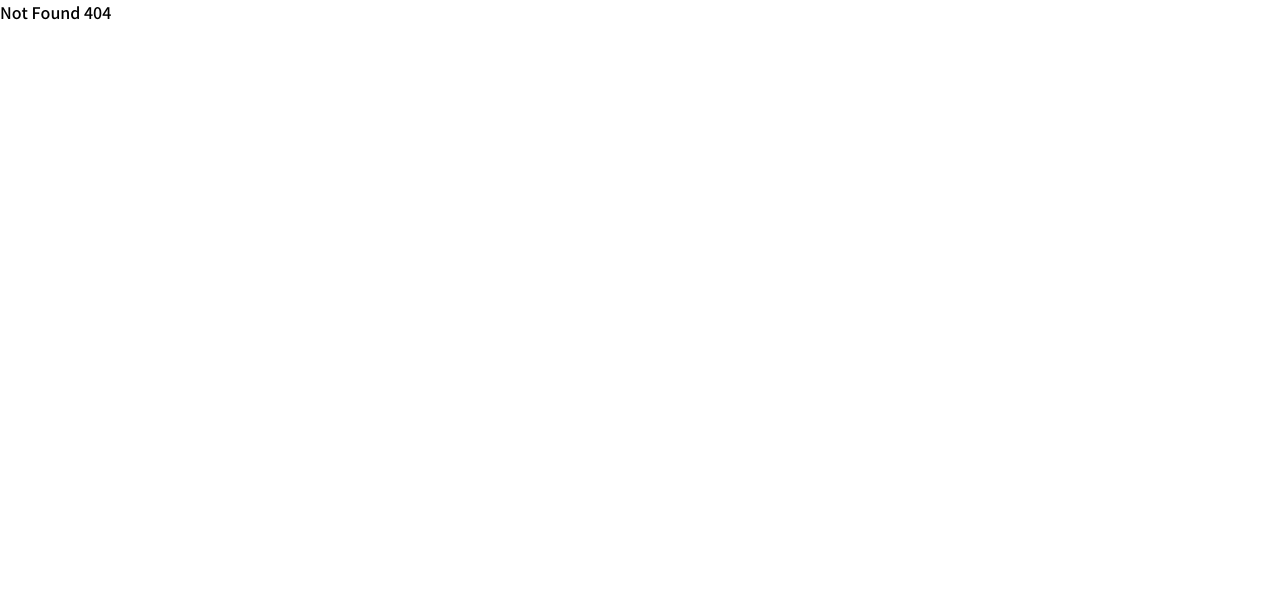
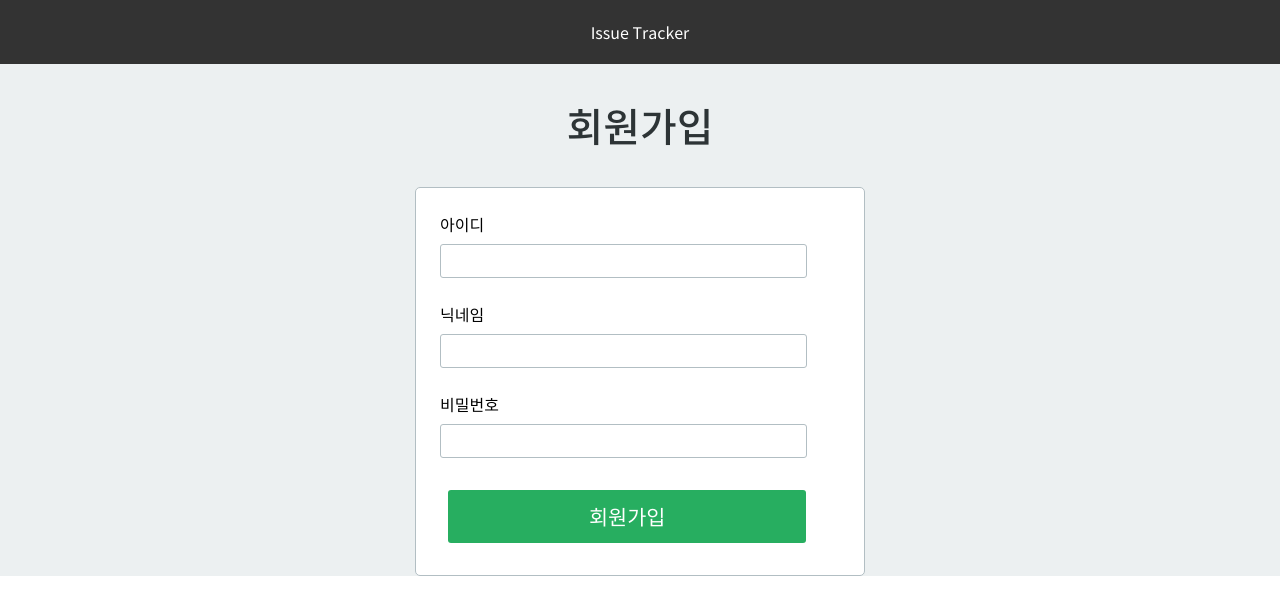
Before and after one commit to boostcamp-2020/IssueTracker-19, a React app in the folder frontend/: page /signup in a window 1280 px wide. Before the commit this address had no page. Shown: the top 614 px of the page. Built offline with nearby package versions, Linux system fonts and the light colour scheme.

Commit message:
[temp] signup 임시 커밋

```diff
--- a/frontend/src/App.js
+++ b/frontend/src/App.js
@@ -1,13 +1,14 @@
 import React from 'react';
 import { BrowserRouter, Route, Switch } from 'react-router-dom';
-import { NotFound, Issue, Login } from './pages';
+import { NotFound, Issue, Login, SignUp } from './pages';
 
 const App = () => {
   return (
     <BrowserRouter>
       <Switch>
-        <Route path="/" exact component={Login} />
-        <Route path="/issues" exact component={Issue} />
+        <Route path="/" exact component={Issue} />
+        <Route path="/login" component={Login} />
+        <Route path="/signup" component={SignUp} />
         <Route component={NotFound} />
       </Switch>
     </BrowserRouter>
--- /dev/null
+++ b/frontend/src/components/SignUpBox/SignUpBox.js
@@ -0,0 +1,102 @@
+import React, { useState } from 'react';
+import styled from 'styled-components';
+import { API } from '@api';
+import { flexColumn } from '@styles/utils';
+import { useHistory } from 'react-router-dom';
+import { AUTH } from '@constants/index';
+
+const SignUpArea = styled.div`
+  background-color: #ecf0f1;
+  display: flex;
+  flex: 1;
+  flex-direction: column;
+  align-items: center;
+`;
+const Title = styled.h1`
+  color: #2d3436;
+  margin-top: 2rem;
+  font-size: 2.5rem;
+`;
+const Box = styled.form`
+  width: 35%;
+  margin-top: 2rem;
+  ${flexColumn}
+  align-items: center;
+  background-color: white;
+  border-radius: 5px;
+  border: 1px #b2bec3 solid;
+`;
+const Input = styled.div`
+  width: 80%;
+  padding: 0rem 1.5rem;
+`;
+const InputText = styled.div`
+  padding: 1.5rem 1rem 0.5rem 0rem;
+`;
+const InputTextBox = styled.input`
+  width: 100%;
+  height: 2rem;
+  margin: 0rem 0rem;
+  padding-left: 0.5em;
+  border-radius: 3px;
+  border: 1px #b2bec3 solid;
+`;
+const SignUpButton = styled.button`
+  width: 80%;
+  padding: 0.7rem;
+  margin: 2rem;
+  background-color: #27ae60;
+  border: none;
+  border-radius: 3px;
+  color: white;
+  font-size: 1.3rem;
+  cursor: pointer;
+`;
+
+export default function SignUpBox() {
+  const [form, setForm] = useState({ id: '', nickname: '', pw: '' });
+
+  const history = useHistory();
+
+  const handleChange = ({ target }) => {
+    const { name, value } = target;
+    setForm({ ...form, [name]: value });
+  };
+  const SubmitData = async e => {
+    e.preventDefault();
+    const data = {
+      id: form.id,
+      nickname: form.nickname,
+      pw: form.pw,
+      auth: AUTH.DEFAULT,
+    };
+    try {
+      const { status } = await API.post('/api/auth/signup', data);
+      if (status === 200) {
+        history.push('/login');
+      }
+    } catch (err) {
+      console.error(err);
+    }
+  };
+  return (
+    <SignUpArea>
+      <Title>회원가입</Title>
+      <Box>
+        <Input>
+          <InputText>아이디</InputText>
+          <InputTextBox type="text" name="id" onChange={handleChange} value={form.id} />
+        </Input>
+        <Input>
+          <InputText>닉네임</InputText>
+          <InputTextBox type="text" name="nickname" onChange={handleChange} value={form.nickname} />
+        </Input>
+        <Input>
+          <InputText>비밀번호</InputText>
+          <InputTextBox type="password" name="pw" onChange={handleChange} value={form.pw} />
+        </Input>
+        <SignUpButton onClick={SubmitData}>회원가입</SignUpButton>
+      </Box>
+    </SignUpArea>
+  );
+}
--- a/frontend/src/components/index.js
+++ b/frontend/src/components/index.js
@@ -1 +1,3 @@
 export { default as Header } from './Header/Header';
+export { default as LoginBox } from './LoginBox/LoginBox';
+export { default as SignUpBox } from './SignUpBox/SignUpBox';
--- a/frontend/src/constants/index.js
+++ b/frontend/src/constants/index.js
@@ -0,0 +1,4 @@
+export const AUTH = {
+  GITHUB: 'GITHUB',
+  DEFAULT: 'DEFAULT',
+};
--- /dev/null
+++ b/frontend/src/pages/SignUp.js
@@ -0,0 +1,11 @@
+import React from 'react';
+import { Header, SignUpBox } from '@components';
+
+export default function SignUp() {
+  return (
+    <>
+      <Header />
+      <SignUpBox />
+    </>
+  );
+}
--- a/frontend/src/pages/index.js
+++ b/frontend/src/pages/index.js
@@ -1,3 +1,4 @@
 export { default as NotFound } from './NotFound';
 export { default as Issue } from './Issue';
 export { default as Login } from './Login';
+export { default as SignUp } from './SignUp';
```
